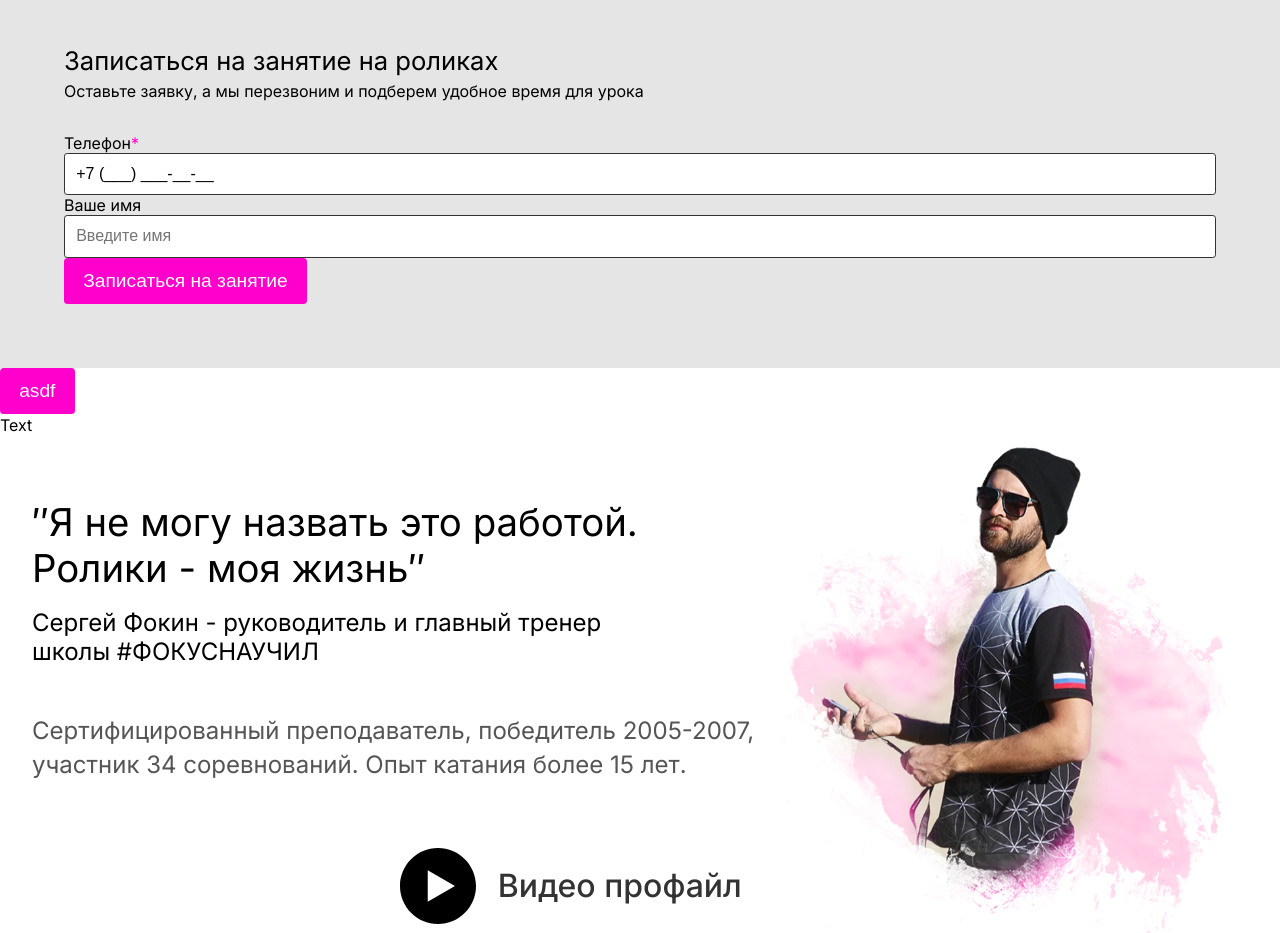
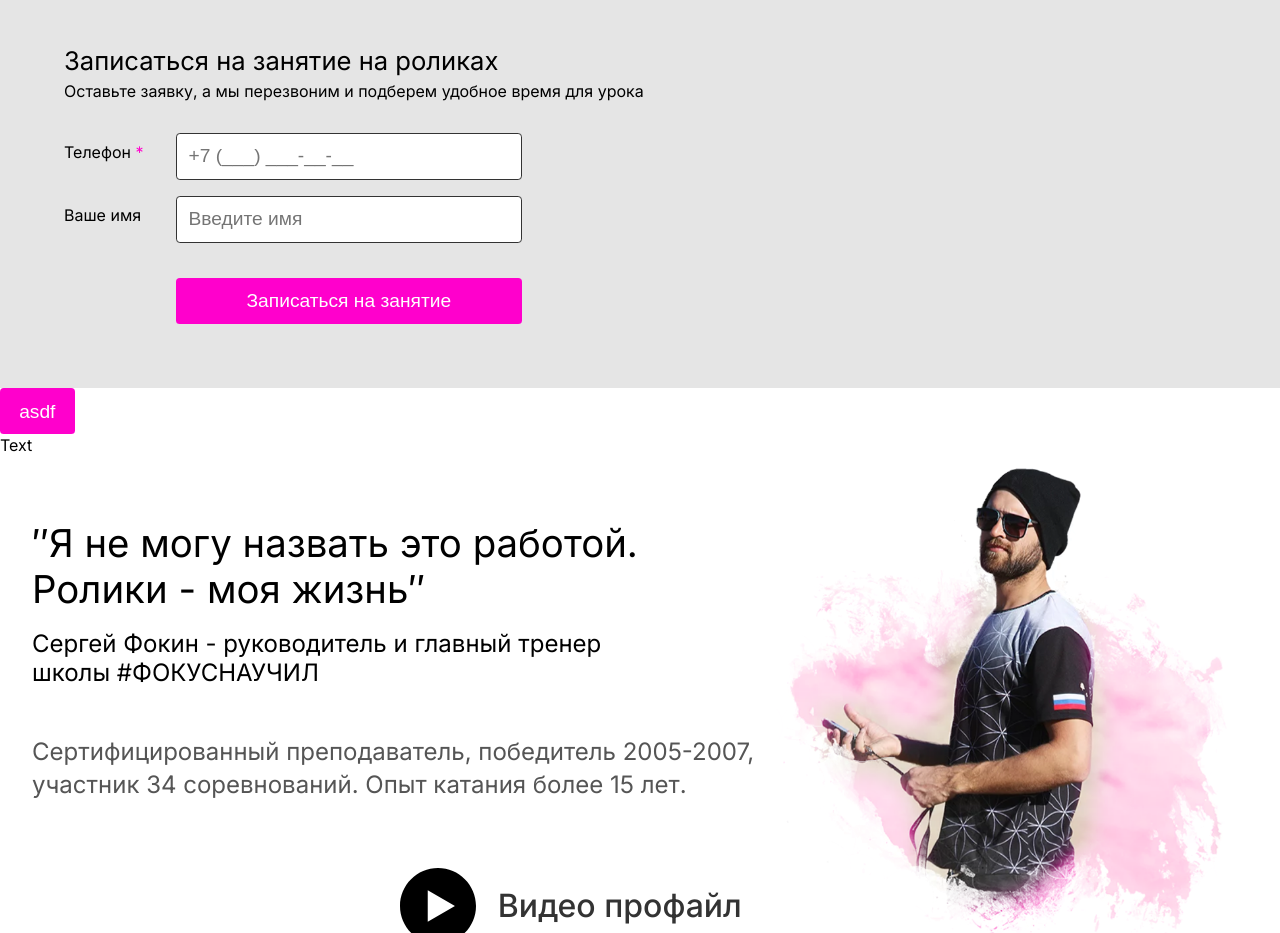
Before and after one commit to etpotato/focus-teaches, a Next.js app: page / in a window 1280 px wide. Shown: the part 780-1713 px from the top of the page. Built offline with nearby package versions, Linux system fonts and the light colour scheme.

Commit message:
refactor: form component

```diff
--- a/src/app/api/order/route.ts
+++ b/src/app/api/order/route.ts
@@ -10,20 +10,20 @@ export async function POST(req: Request) {
     const formDataObject = Object.fromEntries(formData.entries())
     const order = await orderSchema.parseAsync(formDataObject)
 
-    await getTgService().send(`
+//     await getTgService().send(`
 
-<b>new order:</b>
-name: ${order.name}
-phone: ${order.phone}
-    `)
+// <b>new order:</b>
+// name: ${order.name}
+// phone: ${order.phone}
+//     `)
 
-    // no need to await
-    getSpreadsheet().insert([
-      order.name,
-      // hack to avoid google spreadsheet formulas
-      ' ' + order.phone,
-      new Date().toLocaleString('ru-RU', { timeZone: getConfig().TIMEZONE }),
-    ])
+//     // no need to await
+//     getSpreadsheet().insert([
+//       order.name,
+//       // hack to avoid google spreadsheet formulas
+//       ' ' + order.phone,
+//       new Date().toLocaleString('ru-RU', { timeZone: getConfig().TIMEZONE }),
+//     ])
 
     console.log('Order success', order);
 
--- a/src/components/form/index.module.css
+++ b/src/components/form/index.module.css
@@ -0,0 +1,48 @@
+.form {
+  display: grid;
+  grid-gap: 1em;
+}
+
+@media(min-width: 600px) {
+  .form {
+    grid-template-columns: 6em minmax(18em, 30%);
+    grid-gap: 1em;
+    justify-content: start;
+    align-items: center;
+  }
+}
+
+@media(min-width: 600px) {
+  .wrap {
+    display: contents;
+  }
+}
+
+.label {
+  display: block;
+  margin-bottom: 0.5em;
+}
+
+.asterisk {
+  color: var(--accent);
+}
+
+.input {
+  display: block;
+  width: 100%;
+  padding: 0.6em;
+  font-size: 1.2rem;
+  line-height: 1;
+  border: 0.5px solid var(--text-base);
+  border-radius: 0.2em;
+}
+
+.submit {
+  margin-top: 1em;
+}
+
+@media(min-width: 600px) {
+  .submit {
+    grid-column: 2 / span 1;
+  }
+}
--- a/src/components/form/index.tsx
+++ b/src/components/form/index.tsx
@@ -2,17 +2,20 @@
 
 import { ResponseDto } from '@/dto/order.dto'
 import { ChangeEvent, FormEvent, useEffect, useRef, useState } from "react"
-import { Input } from '../input'
+
+import styles from './index.module.css'
 import { Button } from '../button'
 
 const MASK = '+7 (___) ___-__-__'
 const MASK_PLUG = '_'
 const REGEXP = /\d/g
 
+// TODO: validation error msg
+// TODO: success/error modal
 // TODO: allow one extra character for phone number
 export const Form = () => {
   const [loading, setLoading] = useState(false)
-  const [phone, setPhone] = useState(MASK)
+  const [phone, setPhone] = useState('')
   const [name, setName] = useState('')
   const phoneRef = useRef<HTMLInputElement>(null)
 
@@ -22,19 +25,19 @@ export const Form = () => {
   }, [phoneRef, phone])
 
   function updatePhone(evt: ChangeEvent<HTMLInputElement>) {
-    const digits = evt.target.value.match(REGEXP)?.slice(1)
+    const digits = evt.target.value.startsWith(MASK[0])
+      ? evt.target.value.match(REGEXP)?.slice(1)
+      : evt.target.value.match(REGEXP);
 
     if (!digits?.length) {
-      setPhone(MASK)
+      setPhone('')
       return
     }
 
-    let lastIndex = 0
     let digitIndex = 0
 
-    let result = MASK.replaceAll(MASK_PLUG, (plug, index) => {
+    let result = MASK.replaceAll(MASK_PLUG, (plug) => {
       if (digits[digitIndex]) {
-        lastIndex = index
         return digits[digitIndex++]
       }
 
@@ -42,6 +45,18 @@ export const Form = () => {
     })
 
     setPhone(result)
+  }
+
+  function handlePhoneFocus() {
+    if (!phone) {
+      setPhone(MASK)
+    }
+  }
+
+  function handlePhoneBlur() {
+    if (phone === MASK) {
+      setPhone('')
+    }
   }
 
   function updateName(evt: ChangeEvent<HTMLInputElement>) {
@@ -52,14 +67,12 @@ export const Form = () => {
     evt.preventDefault()
 
     if (phone.length < MASK.length || !name.length) {
-      // TODO: validation error msg
       return
     }
 
     setLoading(true)
 
     try {
-      // TODO: modal for success/error
       const formData = new FormData(evt.currentTarget)
       const response = await fetch('/api/order', {
         method: 'POST',
@@ -84,10 +97,36 @@ export const Form = () => {
   }
 
   return (
-    <form action="/api/order" encType="multipart/form-data" method="POST" onSubmit={handleSubmit}>
-      <Input type="text" name="phone" label="Телефон" value={phone} onChange={updatePhone} ref={phoneRef} required/>
-      <Input type="text" name="name" label="Ваше имя" placeholder="Введите имя" value={name} onChange={updateName} />
-      <Button tag="button" type="submit" disabled={loading}>Записаться на занятие</Button>
+    <form action="/api/order" encType="multipart/form-data" method="POST" onSubmit={handleSubmit} className={styles.form}>
+      <label className={styles.wrap}>
+        <span className={styles.label}>
+          Телефон <span className={styles.asterisk}>*</span>
+        </span>
+        <input
+          value={phone}
+          onChange={updatePhone}
+          onFocus={handlePhoneFocus}
+          onBlur={handlePhoneBlur}
+          ref={phoneRef}
+          className={styles.input}
+          placeholder={MASK}
+          type="text"
+          name="phone"
+          required
+        />
+      </label>
+      <label className={styles.wrap}>
+        <span className={styles.label}>Ваше имя</span>
+        <input
+          value={name}
+          onChange={updateName}
+          className={styles.input}
+          type="text"
+          name="name"
+          placeholder="Введите имя"
+          />
+      </label>
+      <Button tag="button" type="submit" disabled={loading} className={styles.submit}>Записаться на занятие</Button>
     </form>
   )
 }
--- a/src/components/index.ts
+++ b/src/components/index.ts
@@ -2,4 +2,3 @@ export * from './button'
 export * from './text'
 export * from './form'
 export * from './heading'
-export * from './input'
--- a/src/components/input/index.module.css
+++ /dev/null
@@ -1,21 +0,0 @@
-.wrap {
-  display: block;
-}
-
-.label {
-  display: block;
-}
-
-.asterisk {
-  color: var(--accent);
-}
-
-.input {
-  display: block;
-  width: 100%;
-  padding: 0.7em;
-  font-size: 1rem;
-  line-height: 1;
-  border: 0.5px solid var(--text-base);
-  border-radius: 0.2em;
-}
--- a/src/components/input/index.tsx
+++ /dev/null
@@ -1,23 +0,0 @@
-import { FC, InputHTMLAttributes, Ref, forwardRef } from "react"
-import cn from 'classnames'
-import styles from './index.module.css'
-
-export type InputProps = InputHTMLAttributes<HTMLInputElement> & {
-  label: string;
-}
-
-const InputComponent = ({ label, className, ...props}: InputProps, ref: Ref<HTMLInputElement>) => {
-  return (
-    <label className={styles.wrap}>
-      <span className={styles.label}>
-        {label}
-        {props.required ? (
-          <span className={styles.asterisk}>*</span>
-        ) : null}
-      </span>
-      <input className={cn(styles.input, className)} ref={ref} {...props} />
-    </label>
-  )
-}
-
-export const Input = forwardRef(InputComponent)
```
